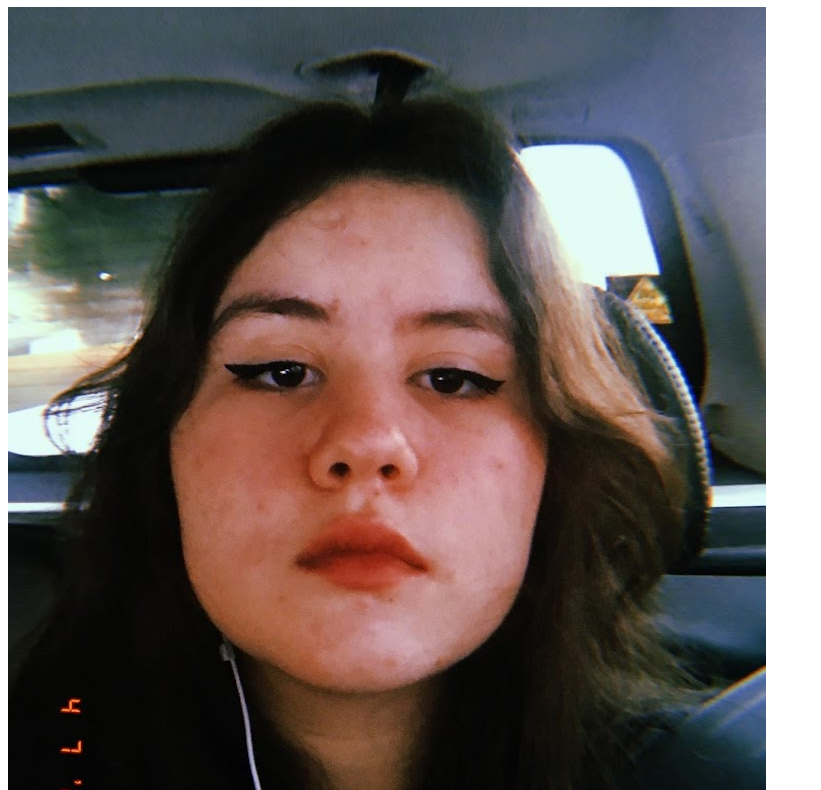
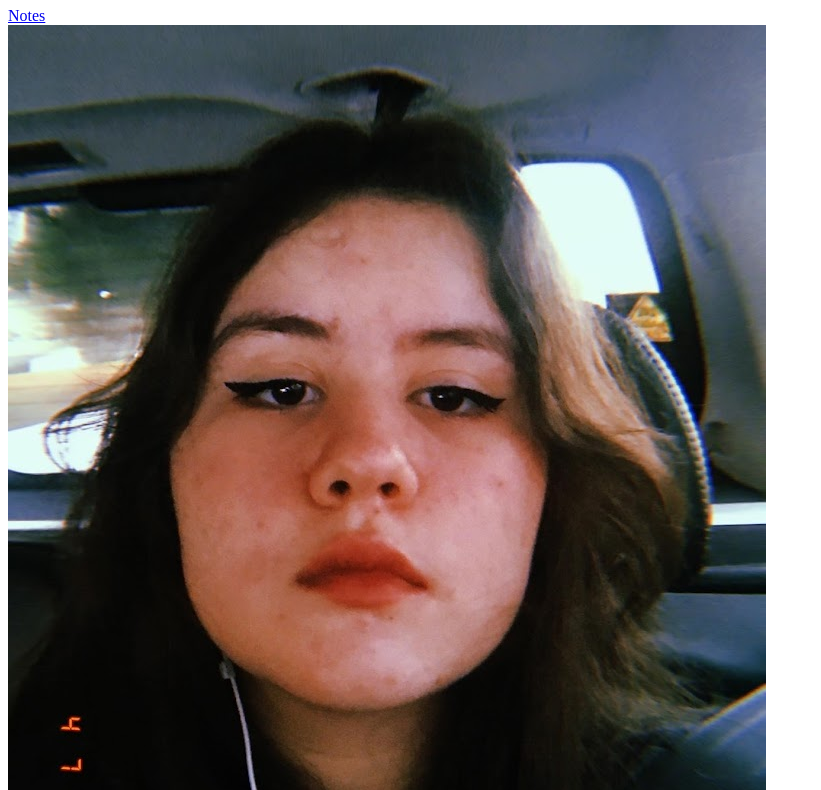
Before and after one commit to arau0029/arau0029.github.io, a plain HTML site: page html-assignment/index.html in a window 1280 px wide. Shown: the part 73-863 px from the top of the page, without its empty margins (0-821 px from the left). Drawn offline with Linux system fonts and the light colour scheme.

Commit message:
adds nav

```diff
--- a/html-assignment/index.html
+++ b/html-assignment/index.html
@@ -11,6 +11,7 @@
 <body>
     <header>
         <h1>Gabriela Angel Araujo de Rezende Silva</h1>
+        <nav><a href="notes.html">Notes</a></nav>
     </header>
     <main>
         <img src="images/pfp.jpg" alt="A picture of me">
```
